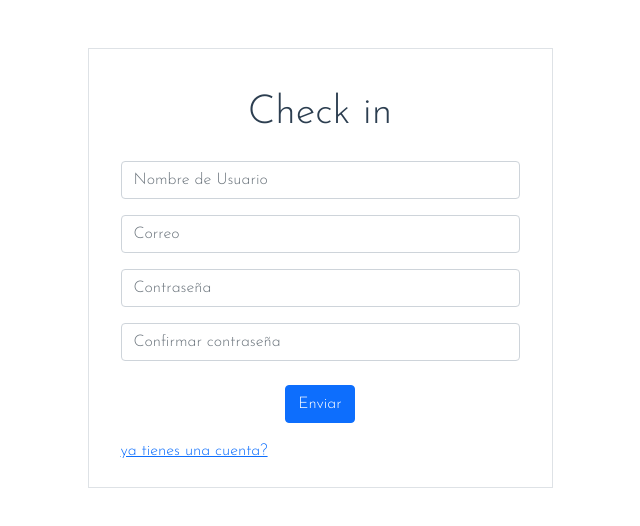
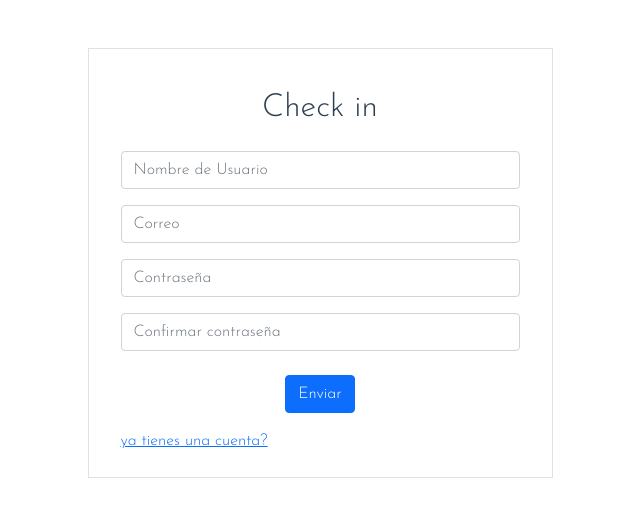
Before and after one commit to pablitobanana/PokeTarea, a Vue app: page / in a window 1280 px wide. Both pictures are taken after a click on the link "¿Quieres registrarte?". Shown: the top 526 px of the page, without its empty margins (320-960 px from the left). Built offline with nearby package versions, Linux system fonts and the light colour scheme.

Commit message:
Cambiando fuente en el titulo de formulario Checkin

```diff
--- a/src/components/FormCheckIn.vue
+++ b/src/components/FormCheckIn.vue
@@ -1,7 +1,7 @@
 <template>
   <div id="form-check-in" class="container ">
     <form class="row g-3 border mt-5 col-md-8 col-lg-5 m-auto p-4">
-      <h1>Check in</h1>
+      <h2>Check in</h2>
   <div class="col-md-12">
     <input type="text" class="form-control" id="inputnombreUsuario" placeholder="Nombre de Usuario">
   </div>
```
